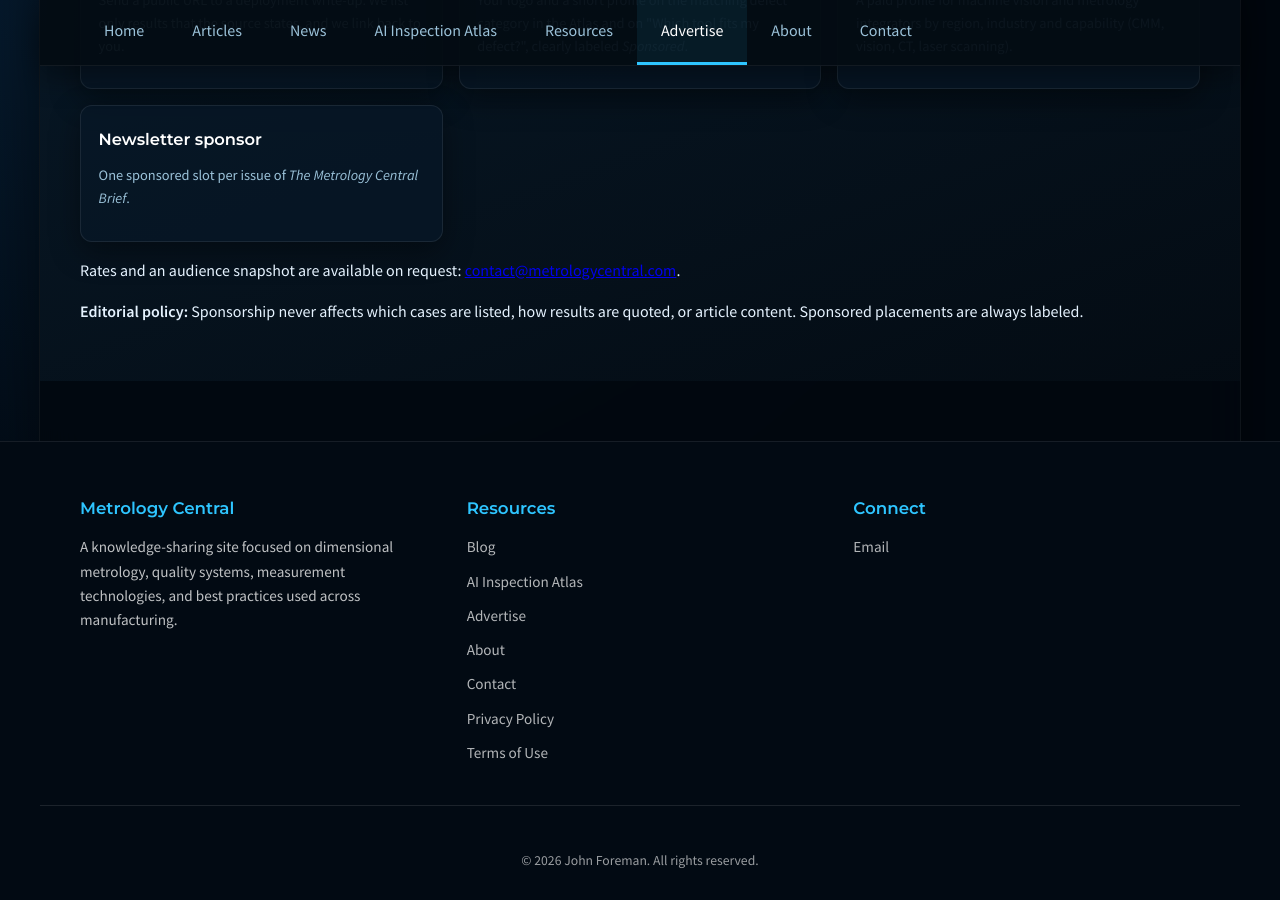
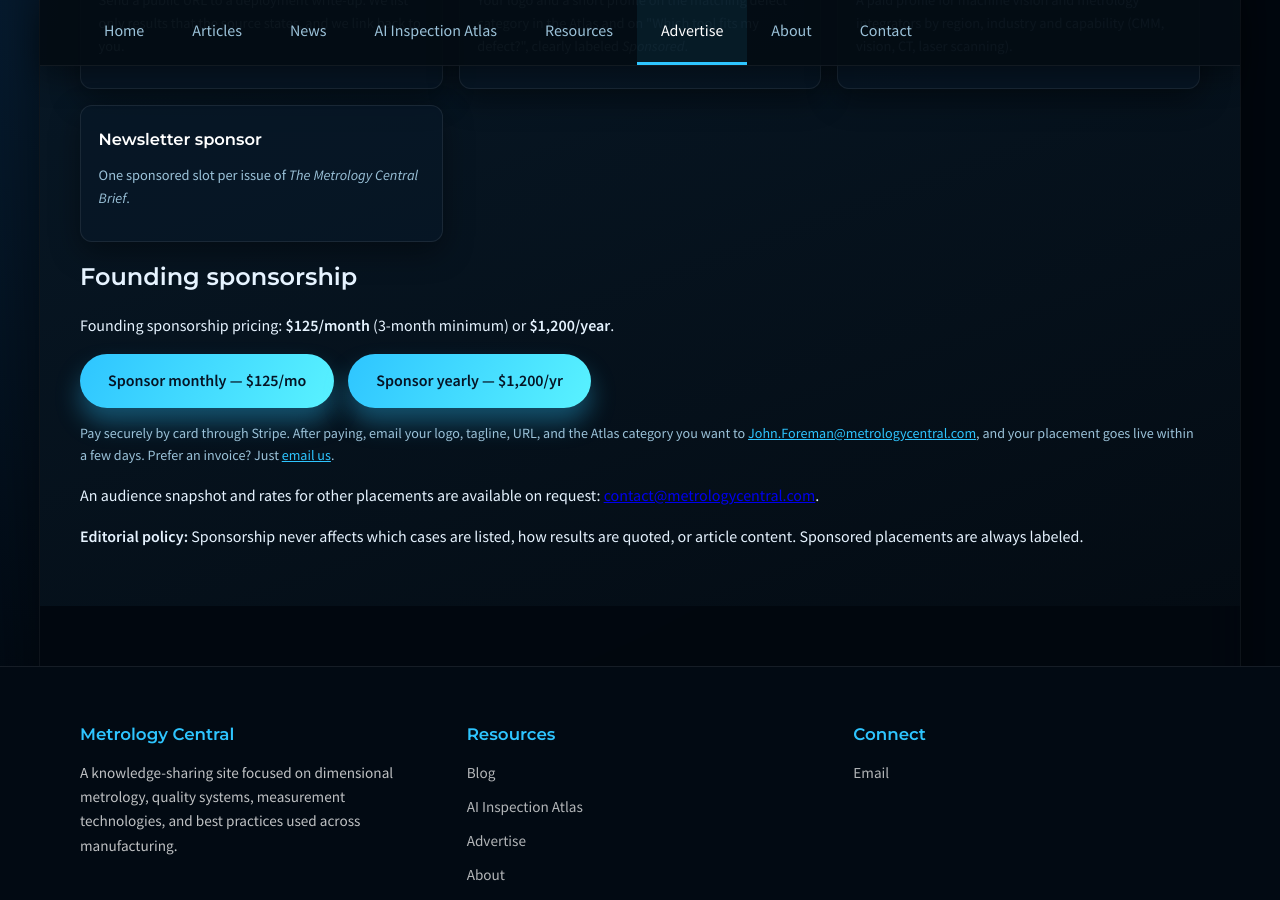
Before and after one commit to JohnForeman/MetrologyCentral, a Jekyll site: the page built from advertise.md, in a window 1280 px wide and 900 px high, scrolled down 485 px. Built offline with Jekyll 4.4.1, drawn with Linux system fonts in a browser that asks for light colours.

Commit message:
Advertise: add founding sponsorship pricing and Stripe payment buttons

```diff
--- a/advertise.md
+++ b/advertise.md
@@ -16,6 +16,17 @@
   <div class="atlas-card"><h3>Newsletter sponsor</h3><p>One sponsored slot per issue of <em>The Metrology Central Brief</em>.</p></div>
 </div>
 
-Rates and an audience snapshot are available on request: [{{ site.author.email }}](mailto:{{ site.author.email }}?subject=Metrology%20Central%20advertising).
+## Founding sponsorship
+
+Founding sponsorship pricing: **$125/month** (3-month minimum) or **$1,200/year**.
+
+<div class="featured-actions">
+  <a class="btn btn-primary" href="https://buy.stripe.com/8x2bJ1c0Lf4M28agCB8ww00" target="_blank" rel="noopener">Sponsor monthly — $125/mo</a>
+  <a class="btn btn-primary" href="https://buy.stripe.com/aFa5kD0i36yg8wy3PP8ww01" target="_blank" rel="noopener">Sponsor yearly — $1,200/yr</a>
+</div>
+
+<p class="atlas-muted">Pay securely by card through Stripe. After paying, email your logo, tagline, URL, and the Atlas category you want to <a href="mailto:John.Foreman@metrologycentral.com?subject=Metrology%20Central%20sponsorship">John.Foreman@metrologycentral.com</a>, and your placement goes live within a few days. Prefer an invoice? Just <a href="mailto:John.Foreman@metrologycentral.com?subject=Metrology%20Central%20sponsorship%20invoice">email us</a>.</p>
+
+An audience snapshot and rates for other placements are available on request: [{{ site.author.email }}](mailto:{{ site.author.email }}?subject=Metrology%20Central%20advertising).
 
 **Editorial policy:** Sponsorship never affects which cases are listed, how results are quoted, or article content. Sponsored placements are always labeled.
```
